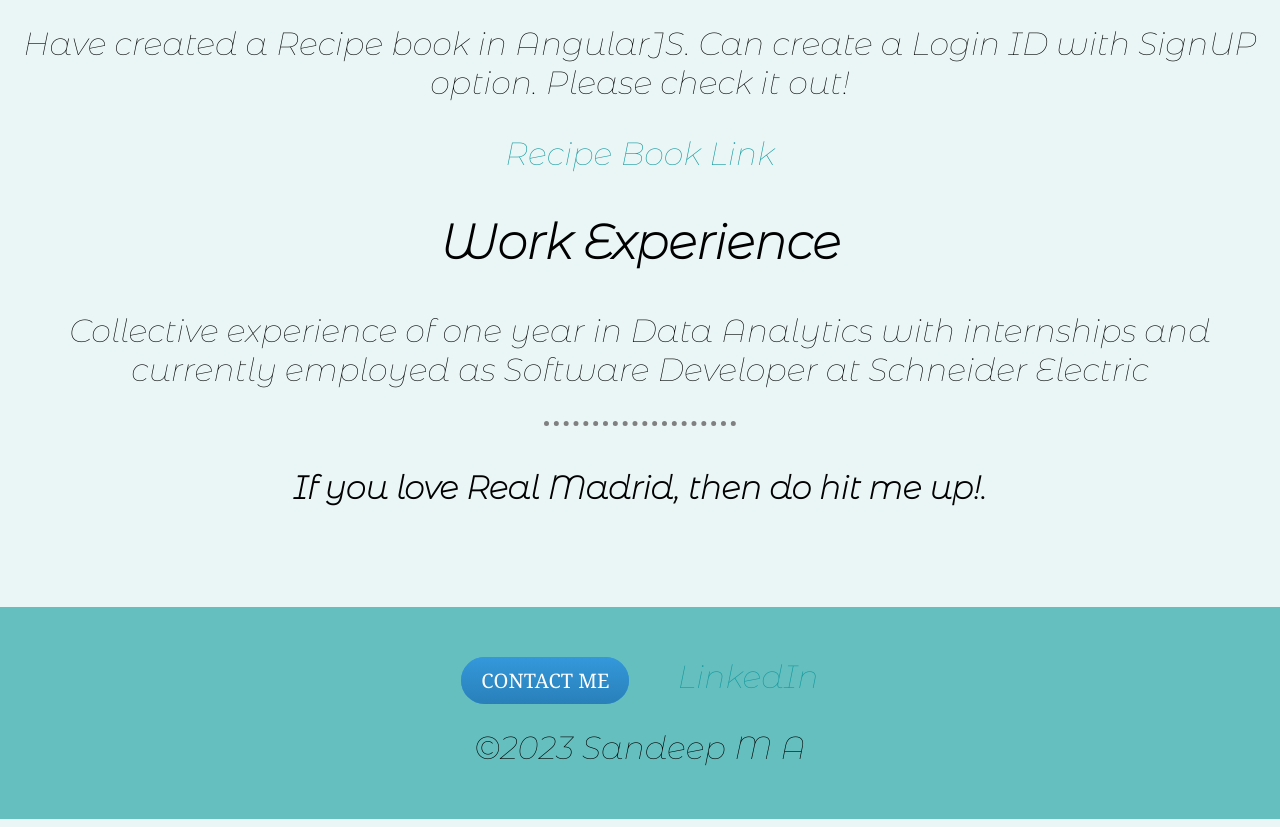
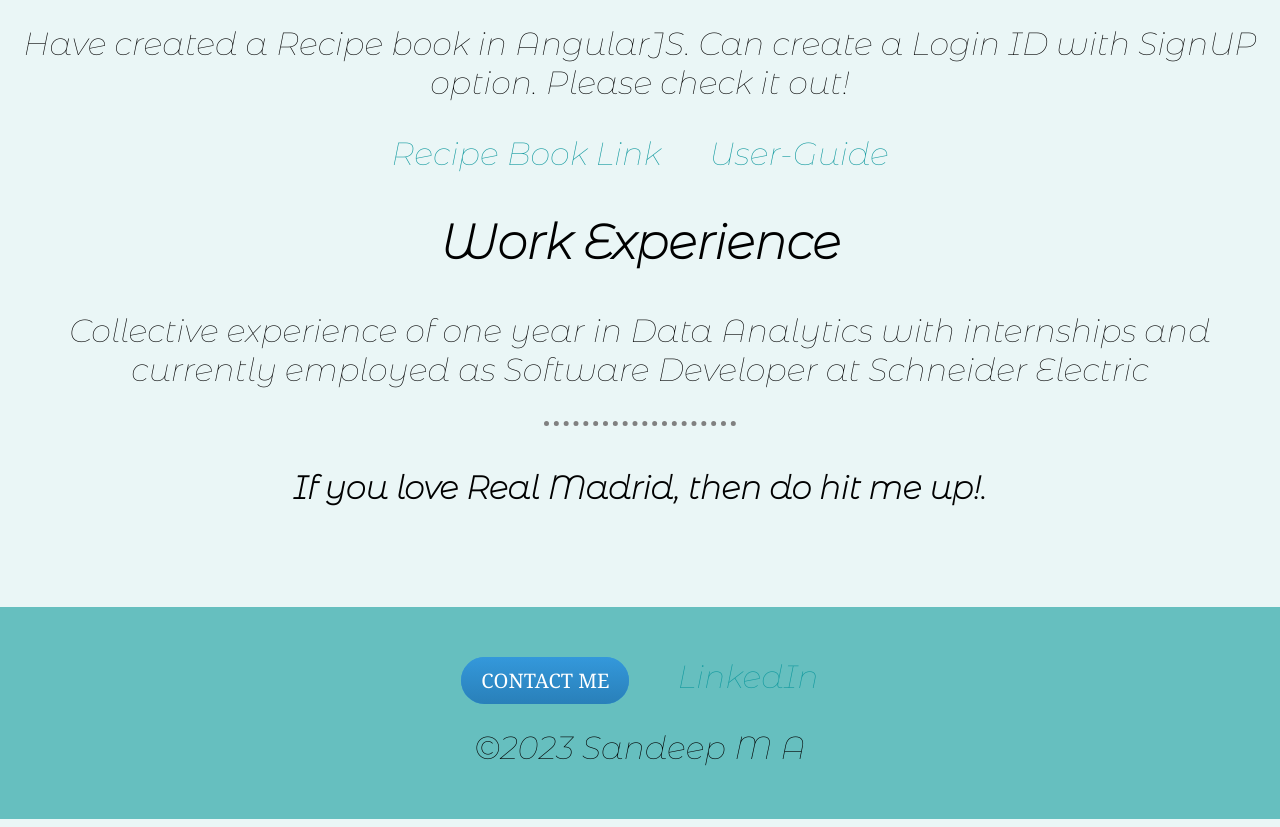
Before and after one commit to Sandeeparavind/New-webpage, a plain HTML site: page index.html in a window 1280 px wide. Shown: the part 1660-2487 px from the top of the page. Drawn offline with Linux system fonts and the light colour scheme; a web font is replaced by a local one.

Commit message:
Update index.html

```diff
--- a/index.html
+++ b/index.html
@@ -43,6 +43,7 @@
             <h2>Personal Project</h2>
             <p>Have created a Recipe book in AngularJS. Can create a Login ID with SignUP option. Please check it out!</p>
             <a class="footer-link" href="https://ng-course-recipe-book-1196c.web.app/">Recipe Book Link</a>
+                <a href="documentation.html">User-Guide</a>
           </div>
           <div class="skill-row2">
             <!-- <img class="" src="" alt=""> -->
```
